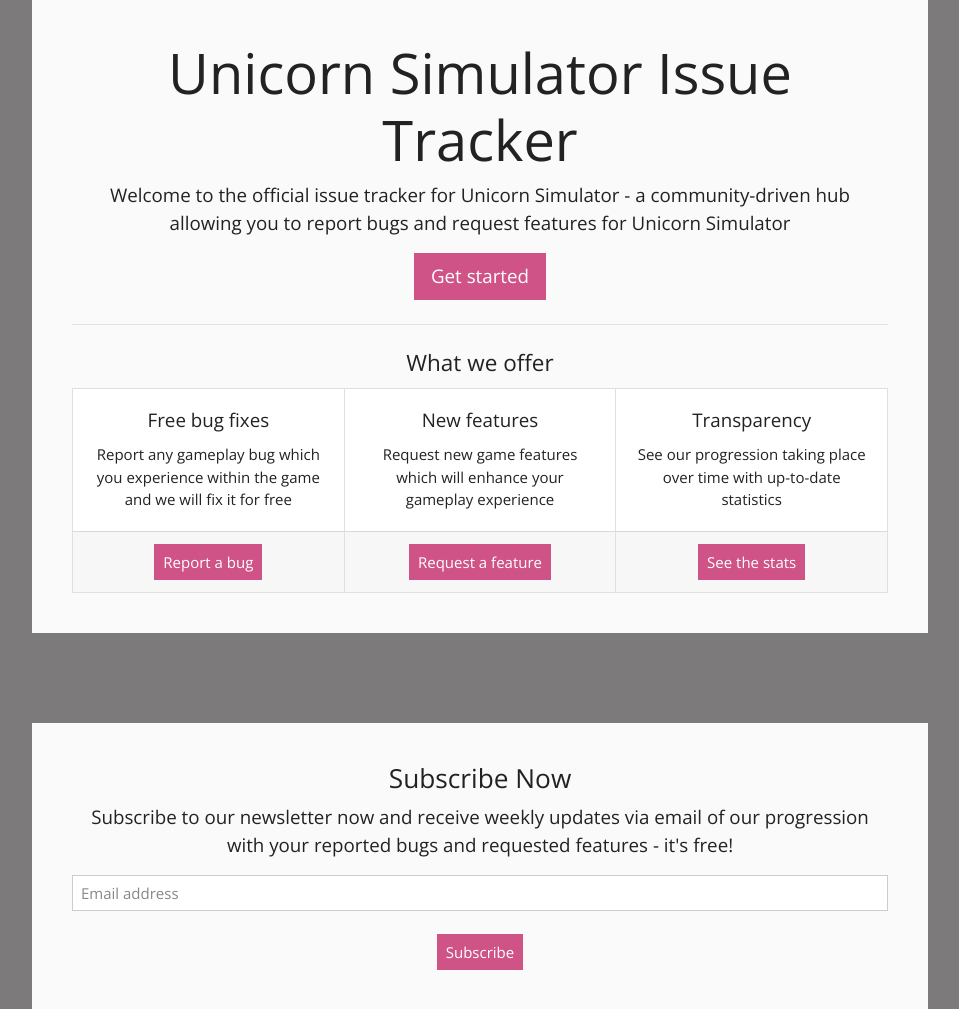
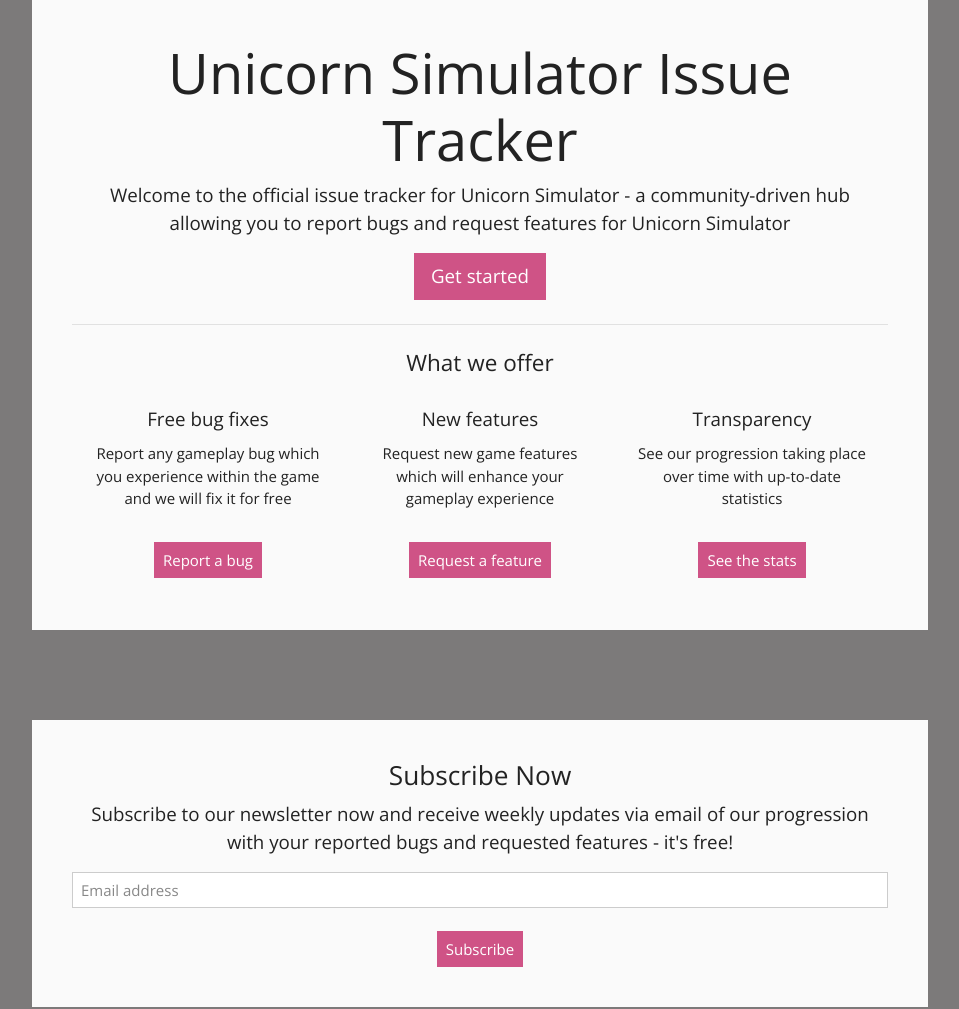
Before and after one commit to kimpea/us-issue-tracker, a Django app: page / in a window 1280 px wide. Shown: the part 158-1167 px from the top of the page, without its empty margins (160-1119 px from the left). Run offline with Django 3.2, Linux system fonts and the light colour scheme; some libraries are stand-ins or nearby versions.

Commit message:
Restyle card-group

```diff
--- a/static/css/styles.css
+++ b/static/css/styles.css
@@ -72,6 +72,13 @@
 .graphs .card {
   border: none;
   margin: 5px;
+}
+
+.card-group .card,
+.card-body,
+.card-footer {
+  border: none;
+  background-color: #fafafa;
 }
 
 /*-- Jumbotron Styles --*/
@@ -274,7 +281,7 @@
   }
 }
 
-@media screen and (min-width: 768px) and (max-width: 1024px) and (orientation : portrait){
+@media screen and (min-width: 768px) and (max-width: 1024px){
   .jumbotron {
     width: 100% !important;
   }
```
